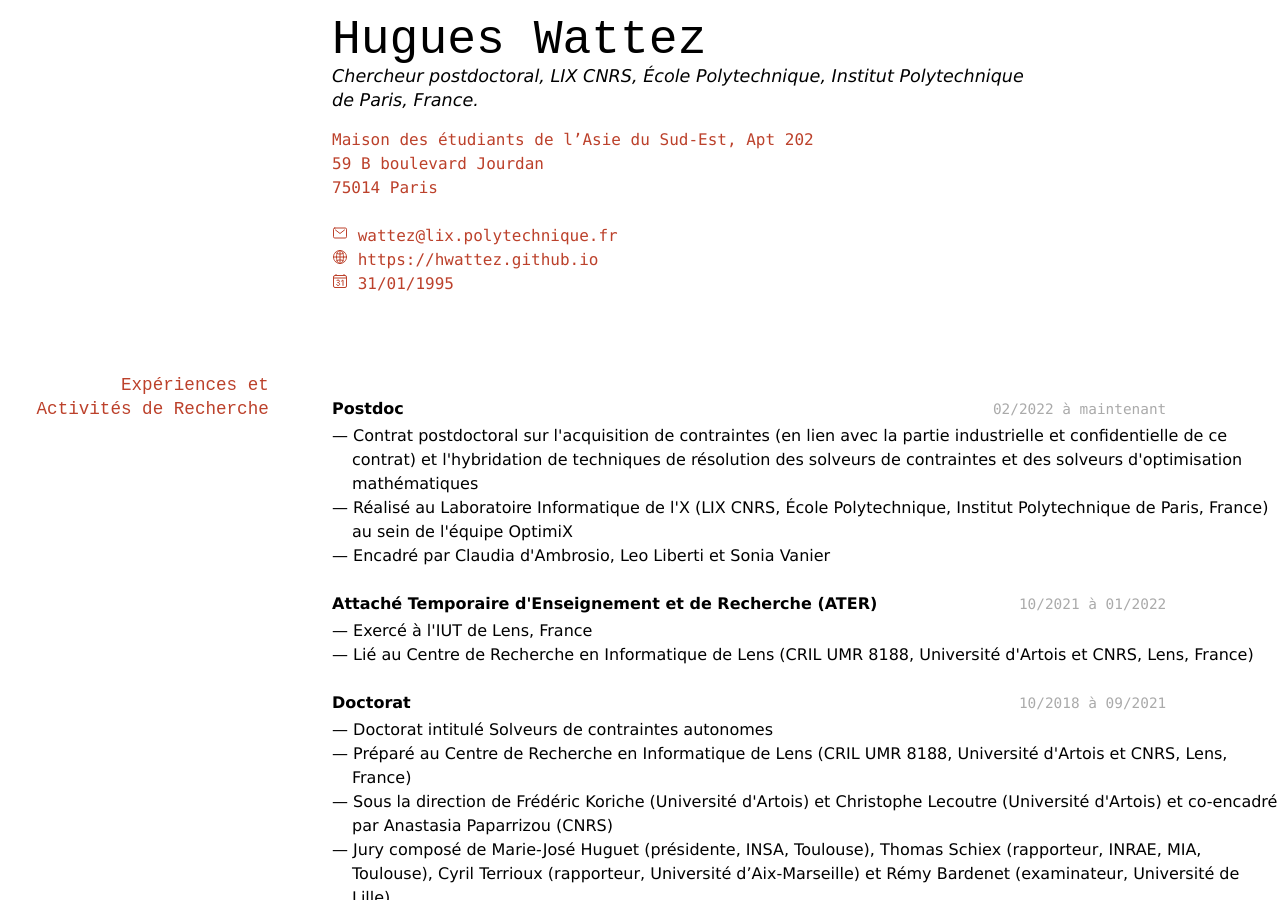
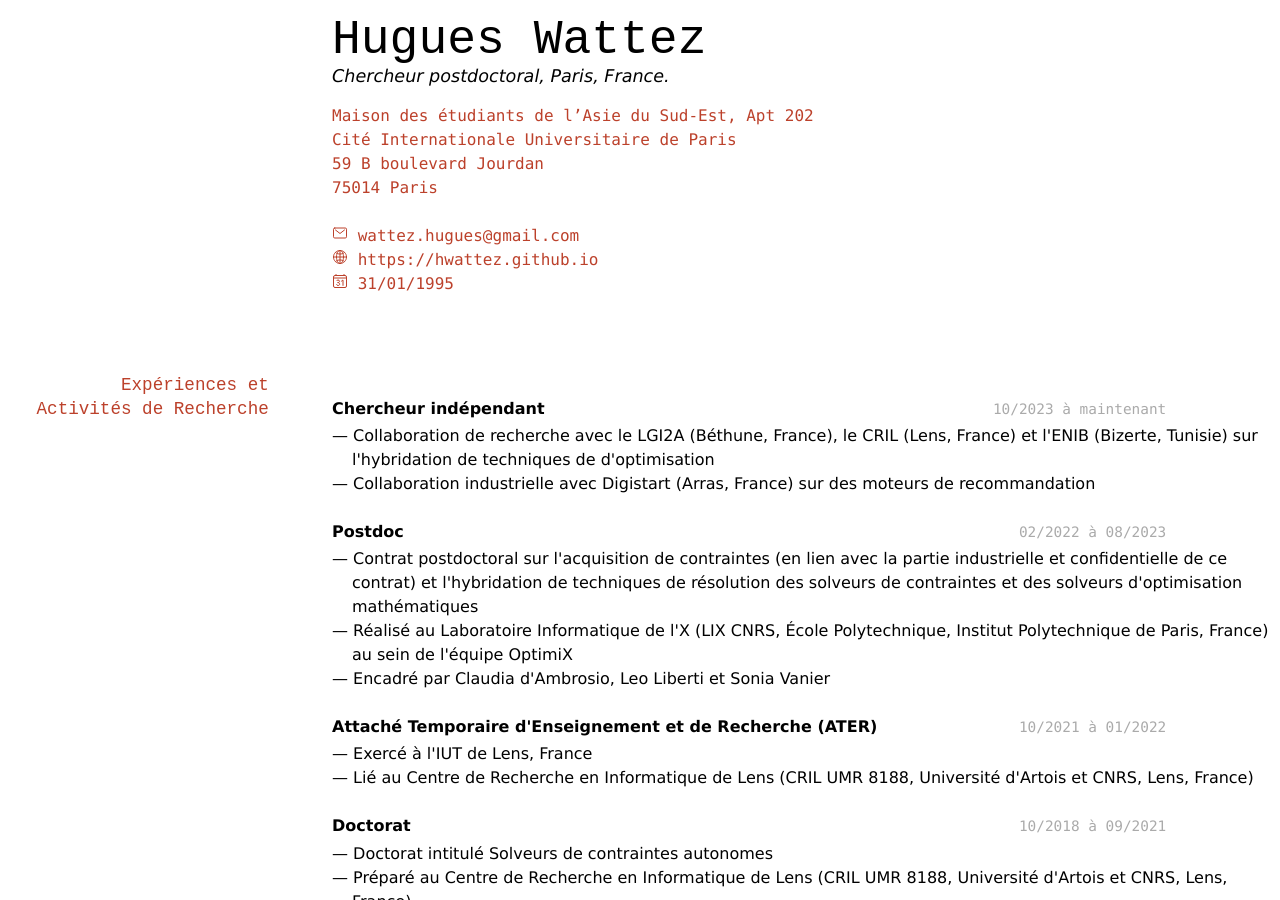
Before and after one commit to hwattez/hwattez.github.io, a Jekyll site: the page index.html, which Jekyll copies as it is, in a window 1280 px wide and 900 px high. Built offline with Jekyll 4.4.1, drawn with Linux system fonts in a browser that asks for light colours.

Commit message:
cv updated

```diff
--- a/index.html
+++ b/index.html
@@ -13,14 +13,15 @@
     <div id="content">
 
 <h1 id="hugues-wattez">Hugues Wattez</h1>
-<p>Chercheur postdoctoral, LIX CNRS, École Polytechnique, Institut Polytechnique de Paris, France.</p>
+<p>Chercheur postdoctoral, Paris, France.</p>
 <div id="webaddress">
   <p>
     <div>Maison des étudiants de l’Asie du Sud-Est, Apt 202</div>
+    <div>Cité Internationale Universitaire de Paris</div>
     <div>59 B boulevard Jourdan</div>
     <div>75014 Paris</div>
     <br>
-    <div> <ion-icon name="mail-outline"></ion-icon> <a href="mailto:wattez@lix.polytechnique.fr">wattez@lix.polytechnique.fr</a> </div> <!--<div>
+    <div> <ion-icon name="mail-outline"></ion-icon> <a href="mailto:wattez.hugues@gmail.com">wattez.hugues@gmail.com</a> </div> <!--<div>
       <ion-icon name="link-outline"></ion-icon>
       <a target="_blank" href="http://www.cril.univ-artois.fr/~wattez">www.cril.univ-artois.fr/~wattez</a>
     </div>-->
@@ -33,7 +34,14 @@
 Je suis en troisième année de doctorat (Informatique et Intelligence Artificielle) pour lequel j'étudie les __Solveurs de Contraintes Autonomes__ sous la supervision de *Frédéric Koriche*, *Christophe Lecoutre* et *Anastasia Paparrizou*.-->
 
 <h2 id="formation">Expériences et Activités de Recherche</h2>
-<p><code>02/2022 à <br> maintenant</code> <strong>Postdoc</strong></p>
+<p><code>10/2023 à <br> maintenant</code> <strong>Chercheur indépendant</strong></p>
+<p>
+  <ul>
+    <li>— Collaboration de recherche avec le LGI2A (Béthune, France), le CRIL (Lens, France) et l'ENIB (Bizerte, Tunisie) sur l'<i>hybridation de techniques de d'optimisation</i></li>
+    <li>— Collaboration industrielle avec Digistart (Arras, France) sur des <i>moteurs de recommandation</i></li>
+  </ul>
+</p>
+<p><code>02/2022 à <br> 08/2023</code> <strong>Postdoc</strong></p>
 <p>
   <ul>
     <li>— Contrat postdoctoral sur l'<i>acquisition de contraintes</i> (en lien avec la partie industrielle et confidentielle de ce contrat) et l'<i>hybridation de techniques de résolution</i> des solveurs de contraintes et des solveurs d'optimisation mathématiques</li>
```
